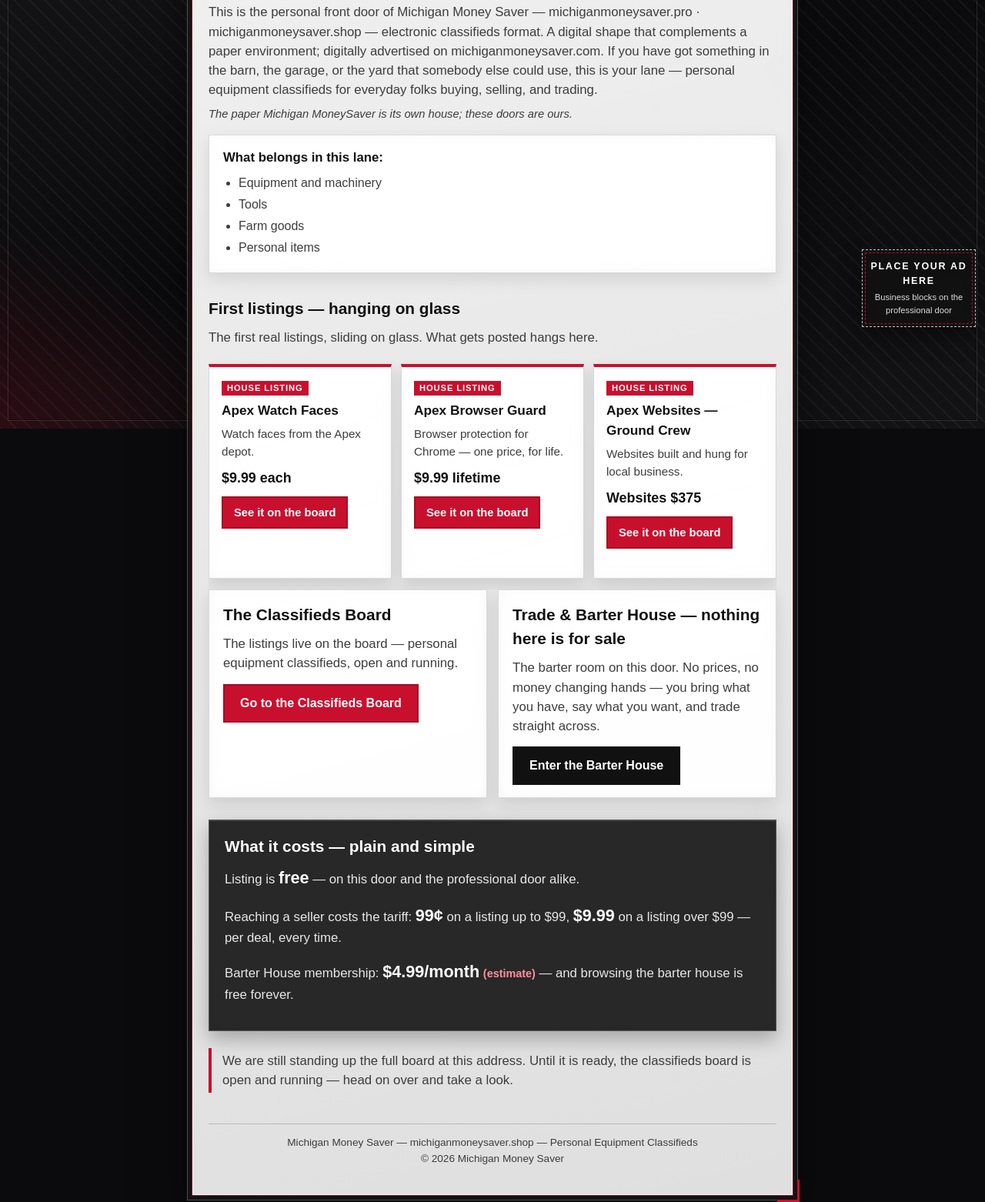
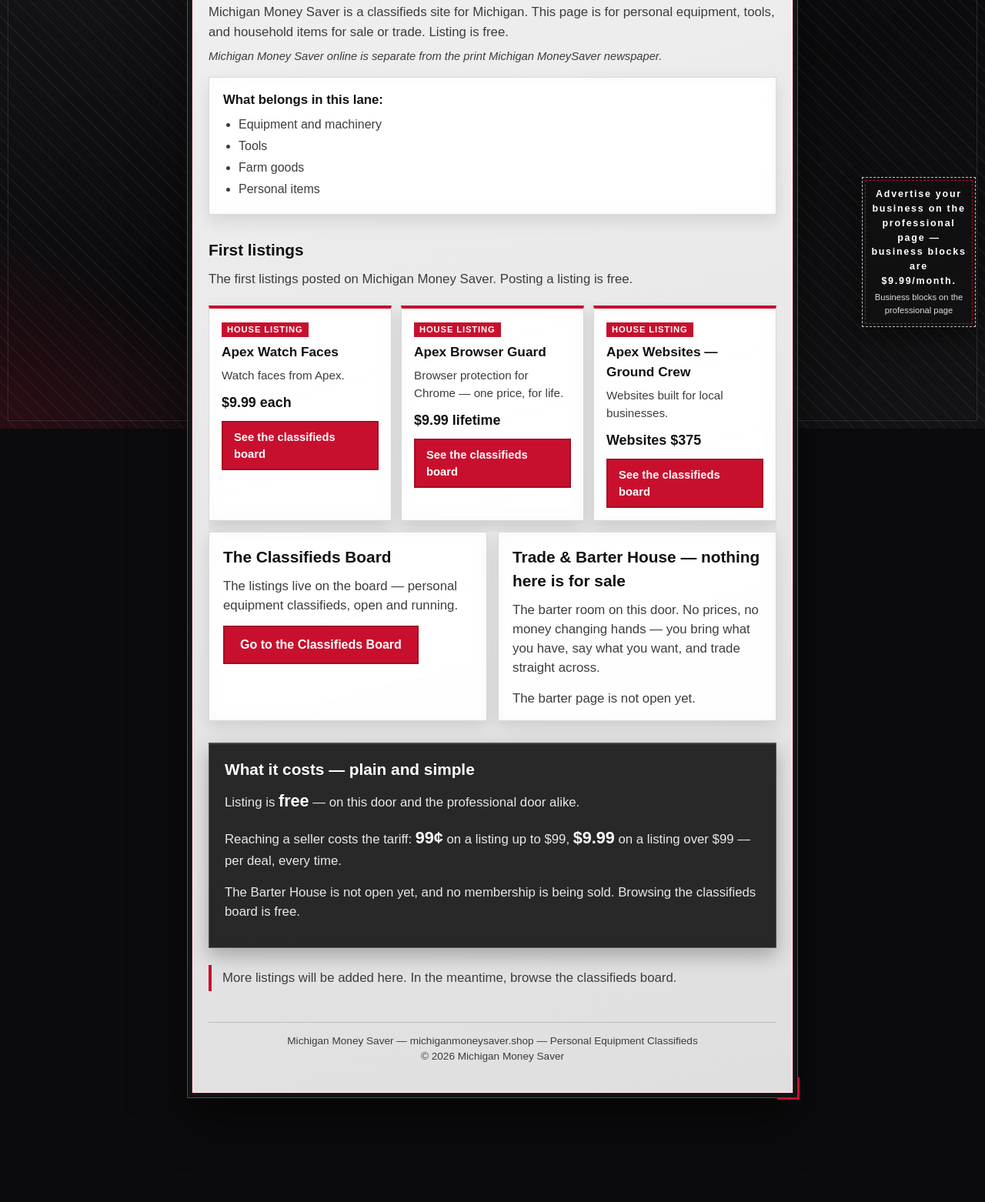
Before and after one commit to apex74-create/michigan-money-saver-doors-shop, a plain HTML site: page index.html in a window 1280 px wide. Shown: the part 243-1805 px from the top of the page at 77% size. Drawn offline with Linux system fonts and the light colour scheme.

Commit message:
Content audit 2026-11-16: index.html

```diff
--- a/index.html
+++ b/index.html
@@ -260,16 +260,9 @@
       <h1>Personal equipment classifieds, right here.</h1>
 
       <p>
-        This is the personal front door of Michigan Money Saver —
-        michiganmoneysaver.pro · michiganmoneysaver.shop — electronic
-        classifieds format. A digital shape that complements a paper
-        environment; digitally advertised on michiganmoneysaver.com. If
-        you have got something in the barn, the garage, or the yard that
-        somebody else could use, this is your lane — personal equipment
-        classifieds for everyday folks buying, selling, and trading.
-      </p>
+        Michigan Money Saver is a classifieds site for Michigan. This page is for personal equipment, tools, and household items for sale or trade. Listing is free.</p>
       <p style="font-size: 0.92rem; margin-top: -8px;">
-        <em>The paper Michigan MoneySaver is its own house; these doors are ours.</em>
+        <em>Michigan Money Saver online is separate from the print Michigan MoneySaver newspaper.</em>
       </p>
 
       <div class="glass lane-list">
@@ -282,29 +275,29 @@
         </ul>
       </div>
 
-      <h2>First listings — hanging on glass</h2>
-      <p>The first real listings, sliding on glass. What gets posted hangs here.</p>
+      <h2>First listings</h2>
+      <p>The first listings posted on Michigan Money Saver. Posting a listing is free.</p>
       <div class="rail">
         <div class="tile">
           <span class="badge">HOUSE LISTING</span>
           <h3>Apex Watch Faces</h3>
-          <p>Watch faces from the Apex depot.</p>
+          <p>Watch faces from Apex.</p>
           <p class="price">$9.99 each</p>
-          <a class="btn small" href="https://garagesave-7hz4377a.manus.space">See it on the board</a>
+          <a class="btn small" href="https://garagesave-7hz4377a.manus.space">See the classifieds board</a>
         </div>
         <div class="tile">
           <span class="badge">HOUSE LISTING</span>
           <h3>Apex Browser Guard</h3>
           <p>Browser protection for Chrome — one price, for life.</p>
           <p class="price">$9.99 lifetime</p>
-          <a class="btn small" href="https://garagesave-7hz4377a.manus.space">See it on the board</a>
+          <a class="btn small" href="https://garagesave-7hz4377a.manus.space">See the classifieds board</a>
         </div>
         <div class="tile">
           <span class="badge">HOUSE LISTING</span>
           <h3>Apex Websites — Ground Crew</h3>
-          <p>Websites built and hung for local business.</p>
+          <p>Websites built for local businesses.</p>
           <p class="price">Websites $375</p>
-          <a class="btn small" href="https://garagesave-7hz4377a.manus.space">See it on the board</a>
+          <a class="btn small" href="https://garagesave-7hz4377a.manus.space">See the classifieds board</a>
         </div>
         <div class="tile black-top">
           <span class="badge black">FIRST LISTING</span>
@@ -315,7 +308,7 @@
         <div class="tile">
           <span class="badge">HOUSE LISTING</span>
           <h3>I Saw UAP</h3>
-          <p>UAP watch faces and field evidence, from the house vault.</p>
+          <p>UAP watch faces and field reports.</p>
           <p class="price">$9.99 faces</p>
           <a class="btn small" href="https://isawauap.com/">Visit the UAP door</a>
         </div>
@@ -329,7 +322,7 @@
         <div class="tile">
           <span class="badge">HOUSE LISTING</span>
           <h3>Apex Signal Watch</h3>
-          <p>Watch faces from the Tiny Radar shelf — 46 on the shelf tonight.</p>
+          <p>Watch faces from Tiny Radar.</p>
           <p class="price">$9.99 each</p>
           <a class="btn small" href="https://tinyradr.com/">Visit the Tiny Radar shelf</a>
         </div>
@@ -344,7 +337,7 @@
         <div class="glass doorcard">
           <h2>Trade &amp; Barter House — nothing here is for sale</h2>
           <p>The barter room on this door. No prices, no money changing hands — you bring what you have, say what you want, and trade straight across.</p>
-          <a class="btn dark" href="https://garagesave-7hz4377a.manus.space/barter/">Enter the Barter House</a>
+          <p>The barter page is not open yet.</p>
         </div>
       </div>
 
@@ -360,17 +353,14 @@
           $99 — per deal, every time.
         </p>
         <p>
-          Barter House membership: <span class="price-figure">$4.99/month</span>
-          <span class="est">(estimate)</span> — and browsing the barter house is
-          free forever.
+          The Barter House is not open yet, and no membership is being sold.
+          Browsing the classifieds board is free.
         </p>
       </div>
 
       <div class="interim">
         <p>
-          We are still standing up the full board at this address. Until it
-          is ready, the classifieds board is open and running — head on
-          over and take a look.
+          More listings will be added here. In the meantime, browse the classifieds board.
         </p>
       </div>
     </main>
@@ -383,8 +373,8 @@
   </div>
 
   <a class="ad-tile" href="https://michiganmoneysaver.pro/">
-    <strong>PLACE YOUR AD HERE</strong>
-    <span>Business blocks on the professional door</span>
+    <strong>Advertise your business on the professional page — business blocks are $9.99/month.</strong>
+    <span>Business blocks on the professional page</span>
   </a>
 
 <script>
```
